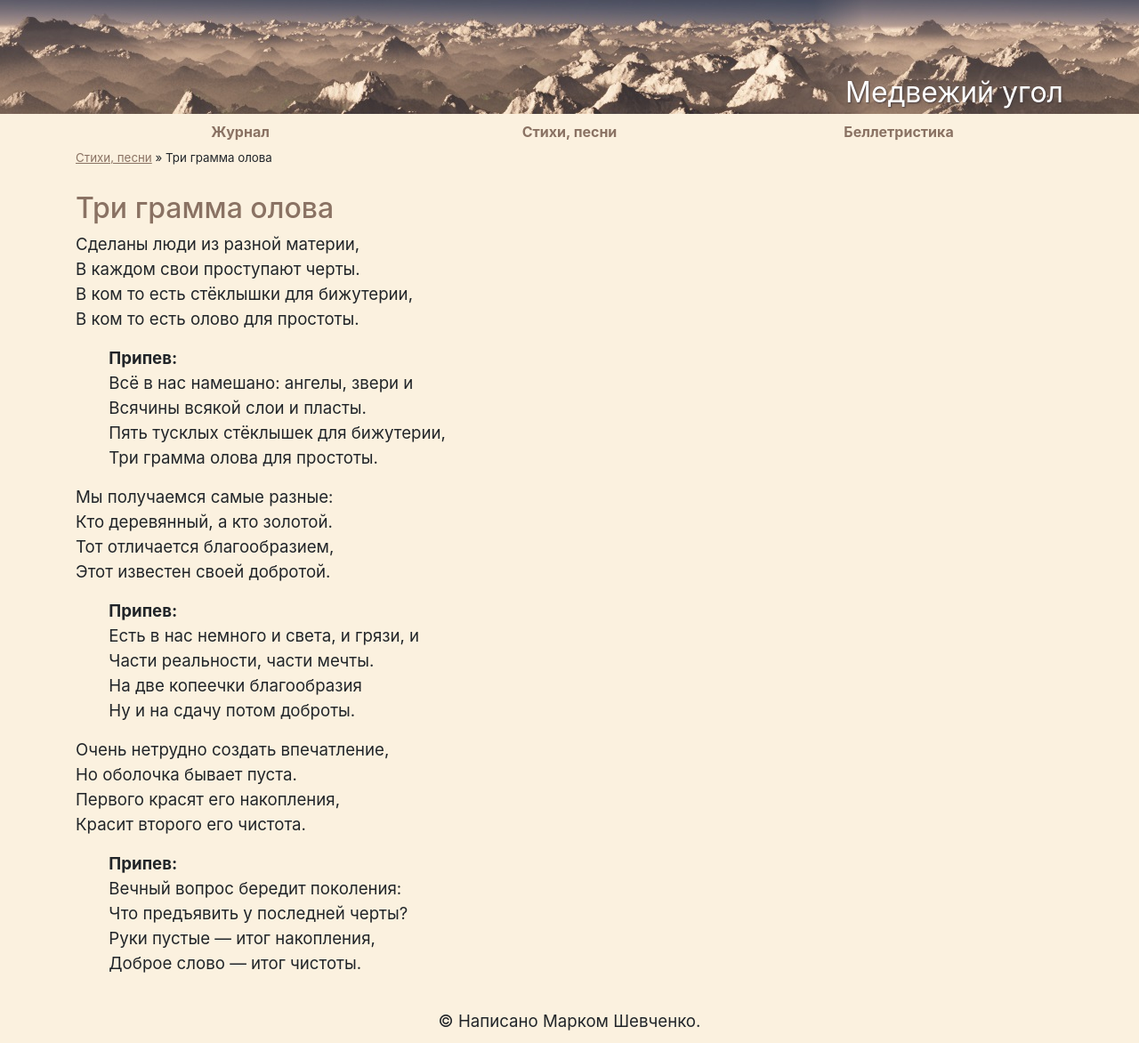
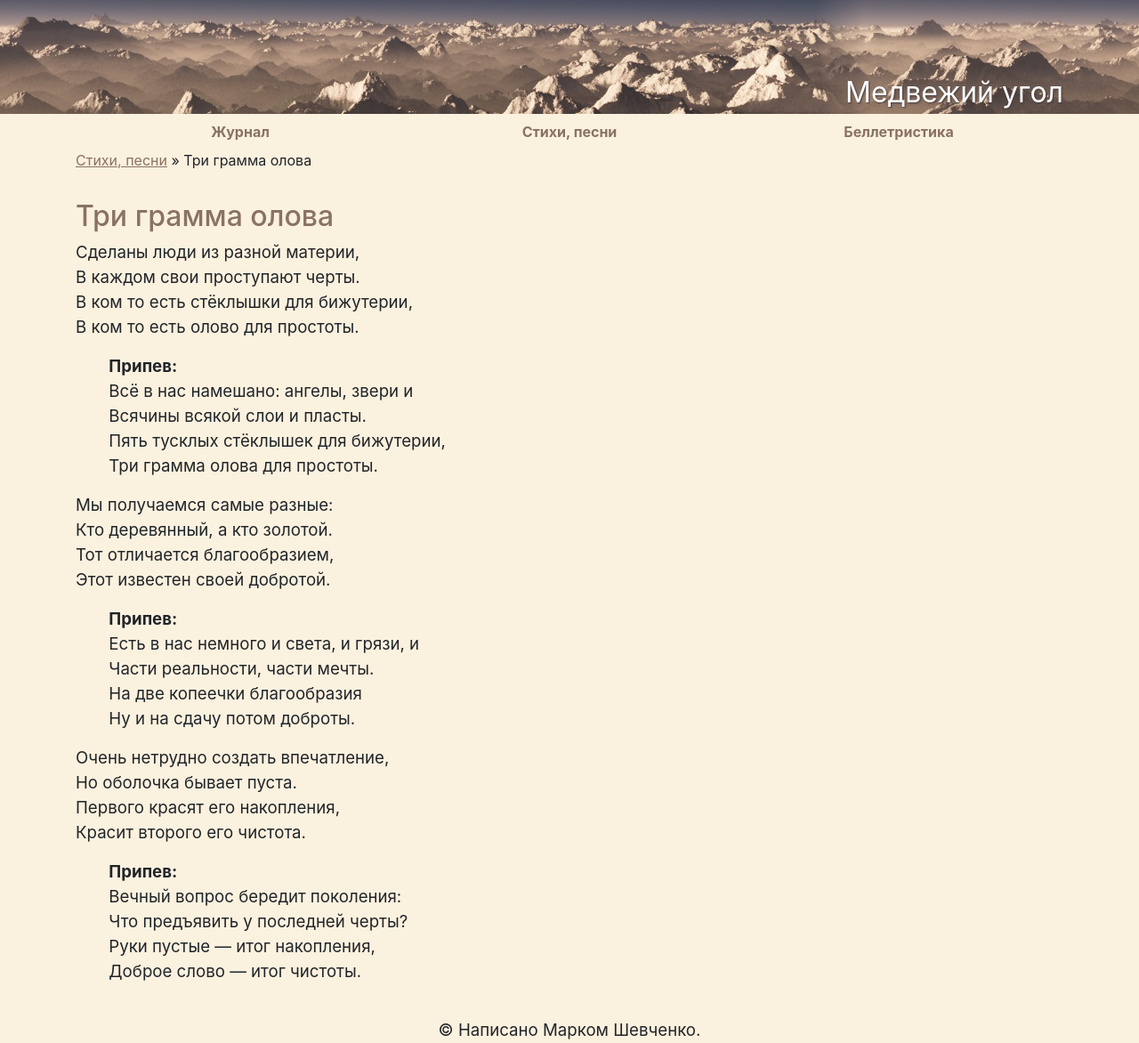
Before and after one commit to mark-shevchenko-name/mark-shevchenko-name.github.io, a Jekyll site: the page built from lyrics/three-grams-of-tin.md, in a window 1280 px wide. Shown: the whole page at 89% size. Built offline with Jekyll 4.4.1, drawn with Linux system fonts in a browser that asks for light colours; our own code applies the rules of GitHub Pages for plain Markdown files.

Commit message:
Подправил стили

```diff
--- a/css/main.css
+++ b/css/main.css
@@ -26,6 +26,7 @@ header {
 }
 
 article {
+	min-height: 12em;
 }
 
 footer {
@@ -65,7 +66,7 @@ header > .container {
 }
 
 .breadcrumbs {
-	font-size: 10pt;
+	font-size: 16px;
 	margin-bottom: 2em;
 }
 
```
